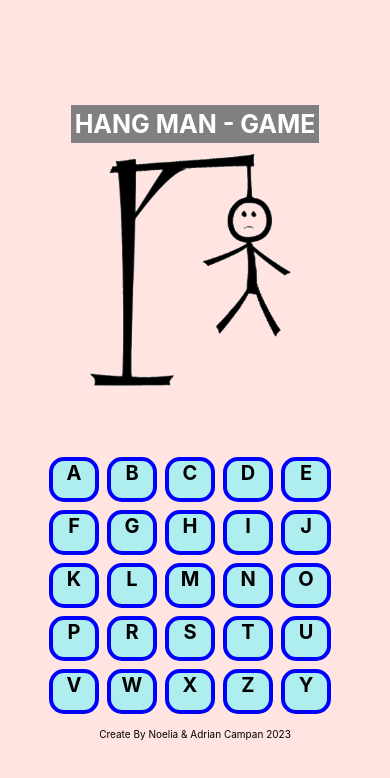
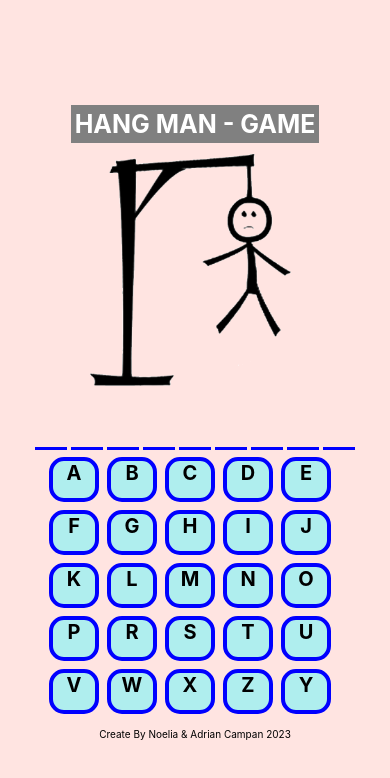
Before and after one commit to AdiCampan/HangMan---Game, a React Native app: screen / in a window 390 px wide. Shown: the top 778 px of the page. Built offline with nearby package versions, Linux system fonts and the light colour scheme.

Commit message:
change  search letter

```diff
--- a/App.js
+++ b/App.js
@@ -35,14 +35,13 @@ export default function App() {
 
   const searchLetter = (letter) => {
     const filteredWord = secretWord.map((object) => {
-      console.log(letter);
       if (object.value === letter) {
         return { ...object, visible: true };
       } else {
         return object;
       }
     });
-    setNewFilteredWord(filteredWord);
+    setSecretWord(filteredWord)
   };
   console.log("newfilteredWord", newFilteredWord);
 
@@ -61,8 +60,8 @@ export default function App() {
       </View>
 
       <View style={styles.wordContainer}>
-        {newFilteredWord &&
-          newFilteredWord.map((letter, index) => (
+        {secretWord &&
+          secretWord.map((letter, index) => (
             <View key={index} style={styles.letterBox}>
               <Text style={letter.visible ? styles.visible : styles.hide}>
                 {letter.value}
```
